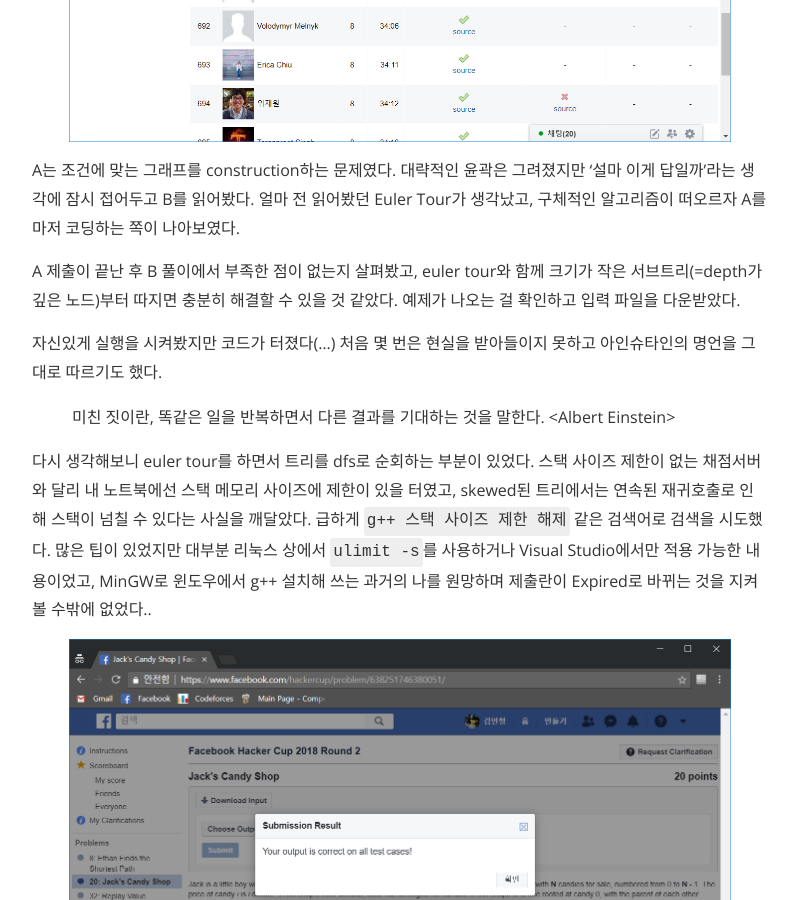
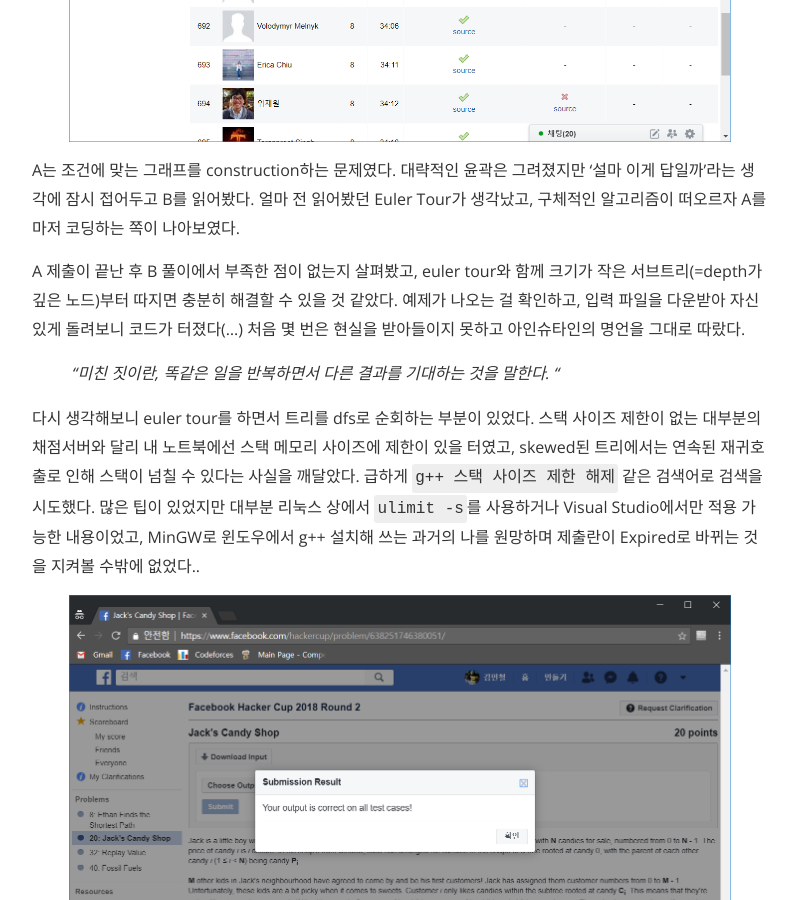
Before and after one commit to nyan101/nyan101.github.io, a Jekyll site: the page built from _posts/2018-08-05-facebook-hackercup-후기.md, in a window 1280 px wide and 900 px high, scrolled down 2662 px. Shown: the whole window, without its empty margins (240-1037 px from the left). Built offline with Jekyll 4.4.1, drawn with Linux system fonts in a browser that asks for light colours; nearby versions of some CDN libraries; some of the changed text lies outside the part shown.

Commit message:
오타 수정

```diff
--- a/_posts/2018-08-05-facebook-hackercup-후기.md
+++ b/_posts/2018-08-05-facebook-hackercup-후기.md
@@ -47,13 +47,11 @@
 
 A는 조건에 맞는 그래프를 construction하는 문제였다. 대략적인 윤곽은 그려졌지만 '설마 이게 답일까'라는 생각에 잠시 접어두고 B를 읽어봤다. 얼마 전 읽어봤던 Euler Tour가 생각났고, 구체적인 알고리즘이 떠오르자 A를 마저 코딩하는 쪽이 나아보였다.
 
-A 제출이 끝난 후 B 풀이에서 부족한 점이 없는지 살펴봤고, euler tour와 함께 크기가 작은 서브트리(=depth가 깊은 노드)부터 따지면 충분히 해결할 수 있을 것 같았다. 예제가 나오는 걸 확인하고 입력 파일을 다운받았다.
+A 제출이 끝난 후 B 풀이에서 부족한 점이 없는지 살펴봤고, euler tour와 함께 크기가 작은 서브트리(=depth가 깊은 노드)부터 따지면 충분히 해결할 수 있을 것 같았다. 예제가 나오는 걸 확인하고, 입력 파일을 다운받아 자신있게 돌려보니 코드가 터졌다(...) 처음 몇 번은 현실을 받아들이지 못하고 아인슈타인의 명언을 그대로 따랐다.
 
-자신있게 실행을 시켜봤지만 코드가 터졌다(...) 처음 몇 번은 현실을 받아들이지 못하고 아인슈타인의 명언을 그대로 따르기도 했다.
+> _"미친 짓이란, 똑같은 일을 반복하면서 다른 결과를 기대하는 것을 말한다. "_
 
-> 미친 짓이란, 똑같은 일을 반복하면서 다른 결과를 기대하는 것을 말한다. \<Albert Einstein\>
-
-다시 생각해보니 euler tour를 하면서 트리를 dfs로 순회하는 부분이 있었다. 스택 사이즈 제한이 없는 채점서버와 달리 내 노트북에선 스택 메모리 사이즈에 제한이 있을 터였고, skewed된 트리에서는 연속된 재귀호출로 인해 스택이 넘칠 수 있다는 사실을 깨달았다. 급하게 `g++ 스택 사이즈 제한 해제` 같은 검색어로 검색을 시도했다. 많은 팁이 있었지만 대부분 리눅스 상에서 `ulimit -s`를 사용하거나 Visual Studio에서만 적용 가능한 내용이었고, MinGW로 윈도우에서 g++ 설치해 쓰는 과거의 나를 원망하며 제출란이 Expired로 바뀌는 것을 지켜볼 수밖에 없었다..
+다시 생각해보니 euler tour를 하면서 트리를 dfs로 순회하는 부분이 있었다. 스택 사이즈 제한이 없는 대부분의 채점서버와 달리 내 노트북에선 스택 메모리 사이즈에 제한이 있을 터였고, skewed된 트리에서는 연속된 재귀호출로 인해 스택이 넘칠 수 있다는 사실을 깨달았다. 급하게 `g++ 스택 사이즈 제한 해제` 같은 검색어로 검색을 시도했다. 많은 팁이 있었지만 대부분 리눅스 상에서 `ulimit -s`를 사용하거나 Visual Studio에서만 적용 가능한 내용이었고, MinGW로 윈도우에서 g++ 설치해 쓰는 과거의 나를 원망하며 제출란이 Expired로 바뀌는 것을 지켜볼 수밖에 없었다..
 
 
 
```
Also changed, not shown: other parts of _posts/2018-08-05-facebook-hackercup-후기.md (+1 -1 lines).
